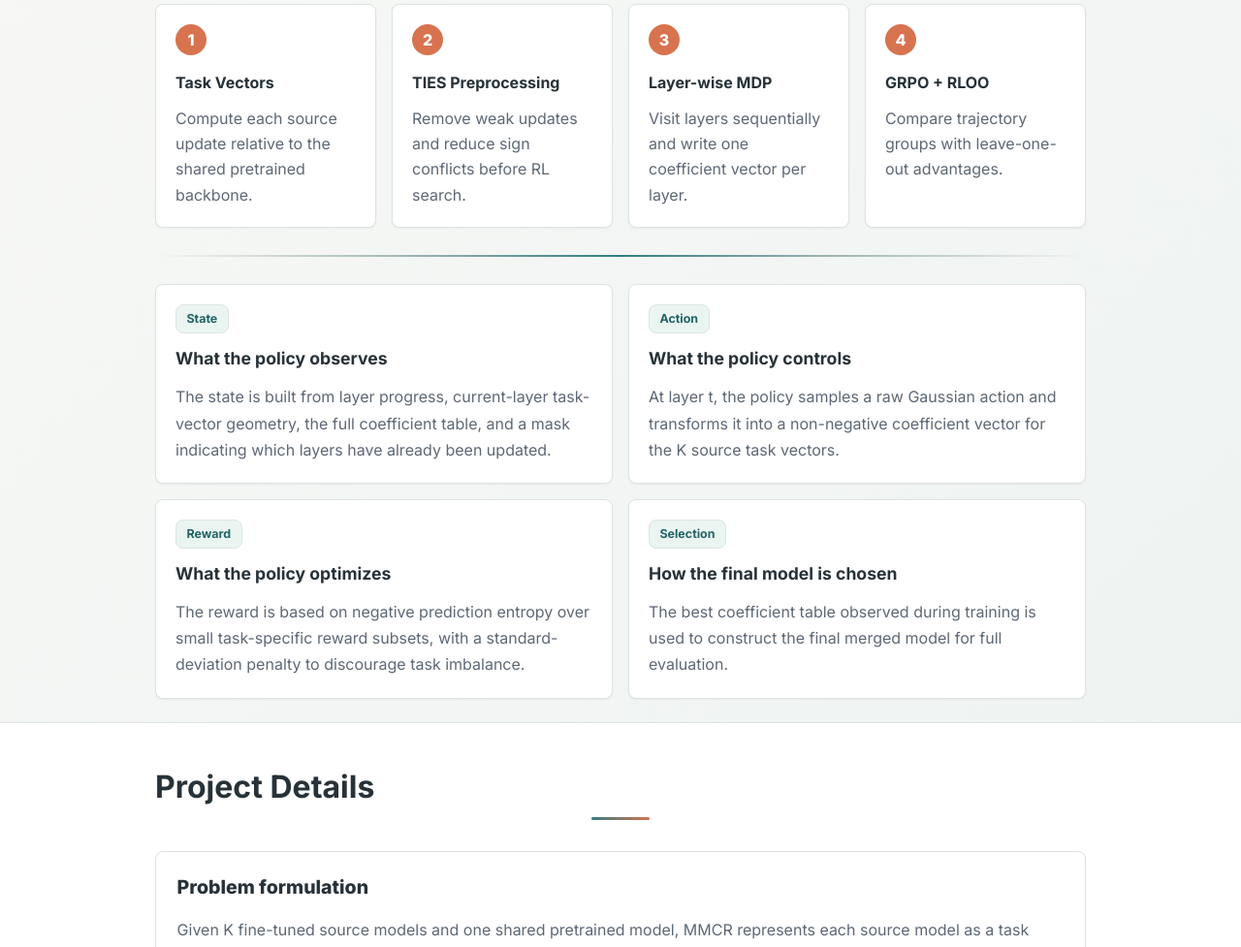
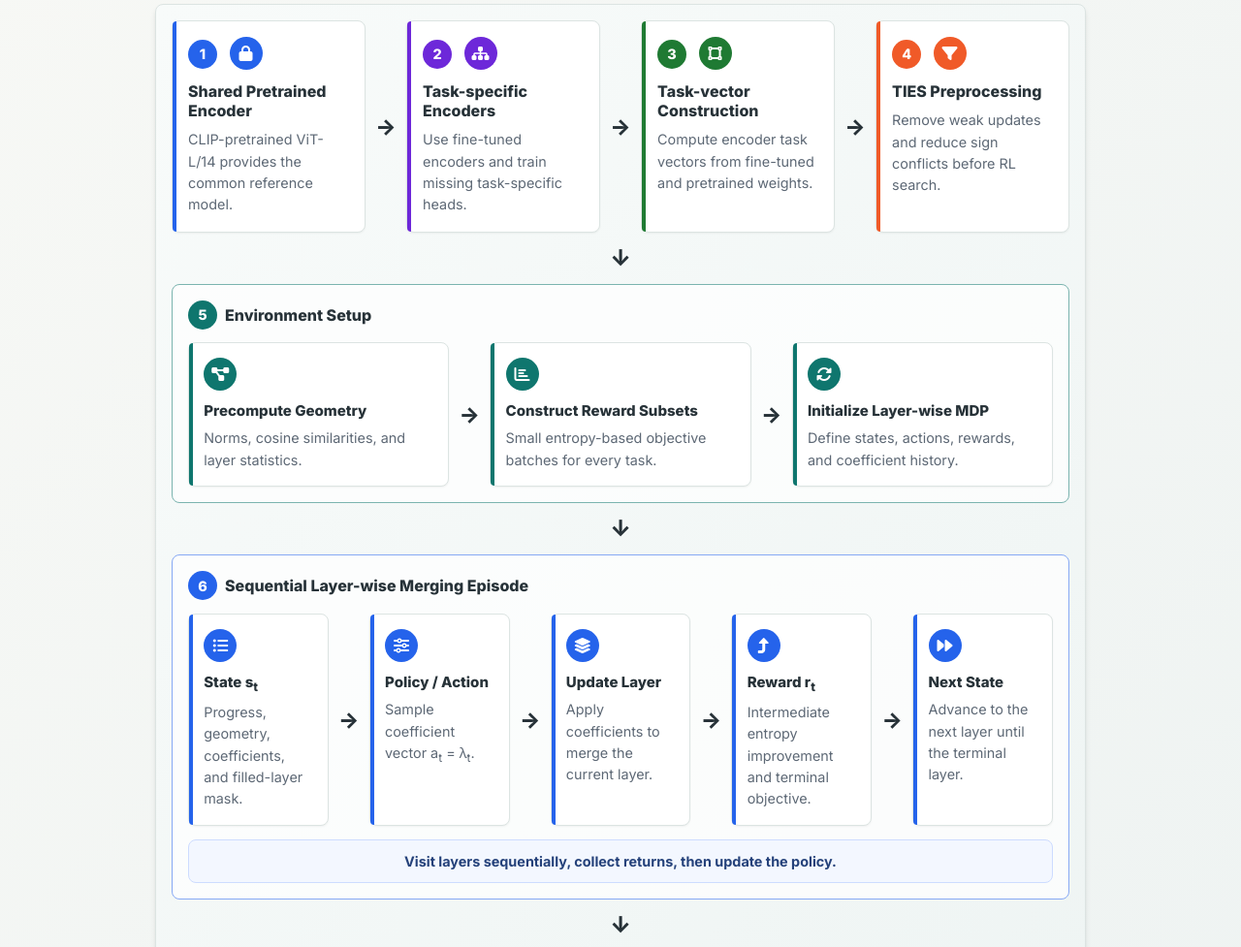
Before and after one commit to fangfangirl/RL_final, a plain HTML site: page index.html in a window 1280 px wide. Shown: the part 1775-2752 px from the top of the page at 97% size. Drawn offline with Linux system fonts and the light colour scheme.

Commit message:
Refine MMCR workflow section

```diff
--- a/index.html
+++ b/index.html
@@ -274,57 +274,132 @@
       <div class="hero-body">
         <div class="container is-max-desktop">
           <h2 class="title is-3">MMCR Pipeline</h2>
-          <div class="pipeline">
-            <div class="pipeline-step">
-              <span>1</span>
-              <h3>Task Vectors</h3>
-              <p>Compute each source update relative to the shared pretrained backbone.</p>
+          <div class="workflow-diagram" aria-label="Overall MMCR workflow">
+            <div class="workflow-row workflow-row-four">
+              <article class="workflow-node blue">
+                <span class="workflow-number">1</span>
+                <i class="fas fa-lock"></i>
+                <h3>Shared Pretrained Encoder</h3>
+                <p>CLIP-pretrained ViT-L/14 provides the common reference model.</p>
+              </article>
+              <span class="workflow-arrow">→</span>
+              <article class="workflow-node purple">
+                <span class="workflow-number">2</span>
+                <i class="fas fa-sitemap"></i>
+                <h3>Task-specific Encoders</h3>
+                <p>Use fine-tuned encoders and train missing task-specific heads.</p>
+              </article>
+              <span class="workflow-arrow">→</span>
+              <article class="workflow-node green">
+                <span class="workflow-number">3</span>
+                <i class="fas fa-vector-square"></i>
+                <h3>Task-vector Construction</h3>
+                <p>Compute encoder task vectors from fine-tuned and pretrained weights.</p>
+              </article>
+              <span class="workflow-arrow">→</span>
+              <article class="workflow-node orange">
+                <span class="workflow-number">4</span>
+                <i class="fas fa-filter"></i>
+                <h3>TIES Preprocessing</h3>
+                <p>Remove weak updates and reduce sign conflicts before RL search.</p>
+              </article>
             </div>
-            <div class="pipeline-step">
-              <span>2</span>
-              <h3>TIES Preprocessing</h3>
-              <p>Remove weak updates and reduce sign conflicts before RL search.</p>
-            </div>
-            <div class="pipeline-step">
-              <span>3</span>
-              <h3>Layer-wise MDP</h3>
-              <p>Visit layers sequentially and write one coefficient vector per layer.</p>
-            </div>
-            <div class="pipeline-step">
-              <span>4</span>
-              <h3>GRPO + RLOO</h3>
-              <p>Compare trajectory groups with leave-one-out advantages.</p>
+
+            <div class="workflow-down">↓</div>
+
+            <section class="workflow-band teal">
+              <div class="workflow-band-title">
+                <span class="workflow-number">5</span>
+                <h3>Environment Setup</h3>
+              </div>
+              <div class="workflow-row workflow-row-three">
+                <article class="workflow-mini">
+                  <i class="fas fa-project-diagram"></i>
+                  <h4>Precompute Geometry</h4>
+                  <p>Norms, cosine similarities, and layer statistics.</p>
+                </article>
+                <span class="workflow-arrow">→</span>
+                <article class="workflow-mini">
+                  <i class="fas fa-chart-bar"></i>
+                  <h4>Construct Reward Subsets</h4>
+                  <p>Small entropy-based objective batches for every task.</p>
+                </article>
+                <span class="workflow-arrow">→</span>
+                <article class="workflow-mini">
+                  <i class="fas fa-sync-alt"></i>
+                  <h4>Initialize Layer-wise MDP</h4>
+                  <p>Define states, actions, rewards, and coefficient history.</p>
+                </article>
+              </div>
+            </section>
+
+            <div class="workflow-down">↓</div>
+
+            <section class="workflow-band blue">
+              <div class="workflow-band-title">
+                <span class="workflow-number">6</span>
+                <h3>Sequential Layer-wise Merging Episode</h3>
+              </div>
+              <div class="workflow-row workflow-row-five">
+                <article class="workflow-mini">
+                  <i class="fas fa-list-ul"></i>
+                  <h4>State s<sub>t</sub></h4>
+                  <p>Progress, geometry, coefficients, and filled-layer mask.</p>
+                </article>
+                <span class="workflow-arrow">→</span>
+                <article class="workflow-mini">
+                  <i class="fas fa-sliders-h"></i>
+                  <h4>Policy / Action</h4>
+                  <p>Sample coefficient vector a<sub>t</sub> = λ<sub>t</sub>.</p>
+                </article>
+                <span class="workflow-arrow">→</span>
+                <article class="workflow-mini">
+                  <i class="fas fa-layer-group"></i>
+                  <h4>Update Layer</h4>
+                  <p>Apply coefficients to merge the current layer.</p>
+                </article>
+                <span class="workflow-arrow">→</span>
+                <article class="workflow-mini">
+                  <i class="fas fa-level-up-alt"></i>
+                  <h4>Reward r<sub>t</sub></h4>
+                  <p>Intermediate entropy improvement and terminal objective.</p>
+                </article>
+                <span class="workflow-arrow">→</span>
+                <article class="workflow-mini">
+                  <i class="fas fa-forward"></i>
+                  <h4>Next State</h4>
+                  <p>Advance to the next layer until the terminal layer.</p>
+                </article>
+              </div>
+              <p class="workflow-loop">Visit layers sequentially, collect returns, then update the policy.</p>
+            </section>
+
+            <div class="workflow-down">↓</div>
+
+            <div class="workflow-row workflow-row-three">
+              <article class="workflow-node purple">
+                <span class="workflow-number">7</span>
+                <i class="fas fa-brain"></i>
+                <h3>Policy Optimization</h3>
+                <p>MMCR uses grouped trajectories and return leave-one-out advantages.</p>
+              </article>
+              <span class="workflow-arrow">→</span>
+              <article class="workflow-node green">
+                <span class="workflow-number">8</span>
+                <i class="fas fa-table"></i>
+                <h3>Best Coefficient Table</h3>
+                <p>Select the best layer-wise coefficients and build the merged encoder.</p>
+              </article>
+              <span class="workflow-arrow">→</span>
+              <article class="workflow-node orange">
+                <span class="workflow-number">9</span>
+                <i class="fas fa-clipboard-check"></i>
+                <h3>Final Evaluation</h3>
+                <p>Evaluate with task-specific heads on the full evaluation split.</p>
+              </article>
             </div>
           </div>
 
-          <div class="section-divider" role="presentation"></div>
-
-          <div class="method-grid">
-            <div class="method-card">
-              <span class="method-tag">State</span>
-              <h3>What the policy observes</h3>
-              <p>The state is built from layer progress, current-layer task-vector geometry, the full coefficient table,
-                and a mask indicating which layers have already been updated.</p>
-            </div>
-            <div class="method-card">
-              <span class="method-tag">Action</span>
-              <h3>What the policy controls</h3>
-              <p>At layer t, the policy samples a raw Gaussian action and transforms it into a non-negative coefficient
-                vector for the K source task vectors.</p>
-            </div>
-            <div class="method-card">
-              <span class="method-tag">Reward</span>
-              <h3>What the policy optimizes</h3>
-              <p>The reward is based on negative prediction entropy over small task-specific reward subsets, with a
-                standard-deviation penalty to discourage task imbalance.</p>
-            </div>
-            <div class="method-card">
-              <span class="method-tag">Selection</span>
-              <h3>How the final model is chosen</h3>
-              <p>The best coefficient table observed during training is used to construct the final merged model for
-                full evaluation.</p>
-            </div>
-          </div>
         </div>
       </div>
     </section>
--- a/static/css/index.css
+++ b/static/css/index.css
@@ -273,8 +273,6 @@ body {
   line-height: 1.45;
 }
 
-.experiment-grid,
-.method-grid,
 .analysis-grid,
 .card-grid,
 .takeaway-grid {
@@ -282,11 +280,6 @@ body {
   gap: 1rem;
 }
 
-.experiment-grid {
-  grid-template-columns: repeat(3, minmax(0, 1fr));
-}
-
-.method-grid,
 .analysis-grid,
 .takeaway-grid {
   grid-template-columns: repeat(2, minmax(0, 1fr));
@@ -296,8 +289,6 @@ body {
   grid-template-columns: repeat(3, minmax(0, 1fr));
 }
 
-.experiment-card,
-.method-card,
 .analysis-card,
 .info-card,
 .takeaway-card {
@@ -308,8 +299,6 @@ body {
   box-shadow: var(--shadow-sm);
 }
 
-.experiment-card h3,
-.method-card h3,
 .analysis-card h3,
 .info-card h3,
 .takeaway-card h3 {
@@ -319,8 +308,6 @@ body {
   margin-bottom: 0.75rem;
 }
 
-.experiment-card p,
-.method-card p,
 .analysis-card p,
 .info-card p,
 .takeaway-card p {
@@ -341,71 +328,198 @@ body {
   box-shadow: var(--shadow-sm);
 }
 
-.experiment-card pre {
-  margin-top: 1rem;
-  padding: 1rem !important;
-  font-size: 0.78rem !important;
+.workflow-diagram {
+  margin: 0 auto 1.75rem;
+  padding: 1rem;
+  background: linear-gradient(135deg, #f8fbfa 0%, #eef4f3 100%);
+  border: 1px solid var(--border-color);
+  border-radius: var(--border-radius);
+  box-shadow: var(--shadow-md);
 }
 
-.method-tag {
-  display: inline-block;
-  margin-bottom: 0.75rem;
-  padding: 0.25rem 0.65rem;
-  color: var(--primary-hover);
-  background: #eaf5f2;
-  border: 1px solid var(--border-color);
-  border-radius: var(--border-radius);
-  font-size: 0.78rem;
-  font-weight: 700;
+.workflow-row {
+  display: grid;
+  align-items: stretch;
+  gap: 0.65rem;
 }
 
-.pipeline {
-  display: grid;
-  grid-template-columns: repeat(4, minmax(0, 1fr));
-  gap: 1rem;
-  margin-bottom: 1.5rem;
+.workflow-row-four {
+  grid-template-columns: 1fr auto 1fr auto 1fr auto 1fr;
 }
 
-.pipeline-step {
+.workflow-row-three {
+  grid-template-columns: 1fr auto 1fr auto 1fr;
+}
+
+.workflow-row-five {
+  grid-template-columns: 1fr auto 1fr auto 1fr auto 1fr auto 1fr;
+}
+
+.workflow-node,
+.workflow-mini {
   position: relative;
-  min-height: 190px;
-  padding: 1.25rem;
+  min-width: 0;
   background: var(--background-primary);
   border: 1px solid var(--border-color);
   border-radius: var(--border-radius);
   box-shadow: var(--shadow-sm);
 }
 
-.pipeline-step span {
+.workflow-node {
+  padding: 1rem;
+  min-height: 180px;
+}
+
+.workflow-mini {
+  padding: 0.95rem;
+  min-height: 145px;
+}
+
+.workflow-node::before,
+.workflow-mini::before {
+  content: "";
+  position: absolute;
+  inset: 0 auto 0 0;
+  width: 4px;
+  border-radius: var(--border-radius) 0 0 var(--border-radius);
+  background: var(--primary-color);
+}
+
+.workflow-node.blue {
+  --workflow-accent: #2563eb;
+}
+
+.workflow-node.purple {
+  --workflow-accent: #6d28d9;
+}
+
+.workflow-node.green {
+  --workflow-accent: #1f7a33;
+}
+
+.workflow-node.orange {
+  --workflow-accent: #f05a28;
+}
+
+.workflow-node::before,
+.workflow-mini::before {
+  background: var(--workflow-accent, var(--primary-color));
+}
+
+.workflow-node > i,
+.workflow-mini > i {
   display: inline-flex;
   align-items: center;
   justify-content: center;
-  width: 32px;
-  height: 32px;
-  margin-bottom: 1rem;
+  width: 34px;
+  height: 34px;
+  margin-bottom: 0.75rem;
   border-radius: 50%;
   color: white;
-  background: var(--accent-color);
+  background: var(--workflow-accent, var(--primary-color));
+}
+
+.workflow-number {
+  display: inline-flex;
+  align-items: center;
+  justify-content: center;
+  width: 30px;
+  height: 30px;
+  margin-right: 0.5rem;
+  border-radius: 50%;
+  color: white;
+  background: var(--workflow-accent, var(--primary-color));
+  font-size: 0.9rem;
   font-weight: 800;
 }
 
-.pipeline-step h3 {
-  margin-bottom: 0.6rem;
+.workflow-node h3,
+.workflow-mini h4,
+.workflow-band-title h3 {
   color: var(--text-primary);
-  font-size: 1rem;
-  font-weight: 700;
+  font-weight: 800;
+  line-height: 1.25;
 }
 
-.pipeline-step p {
-  color: var(--text-secondary);
-  line-height: 1.65;
+.workflow-node h3 {
+  margin-bottom: 0.55rem;
+  font-size: 1rem;
 }
 
-.section-divider {
-  width: 100%;
-  height: 2px;
-  margin: 1.75rem 0;
-  background: linear-gradient(90deg, transparent, #a8bab8, var(--primary-color), #a8bab8, transparent);
+.workflow-mini h4 {
+  margin-bottom: 0.45rem;
+  font-size: 0.94rem;
+}
+
+.workflow-node p,
+.workflow-mini p,
+.workflow-loop {
+  color: var(--text-secondary);
+  font-size: 0.9rem;
+  line-height: 1.55;
+}
+
+.workflow-arrow,
+.workflow-down {
+  display: flex;
+  align-items: center;
+  justify-content: center;
+  color: var(--text-primary);
+  font-weight: 800;
+}
+
+.workflow-arrow {
+  font-size: 1.4rem;
+}
+
+.workflow-down {
+  margin: 0.5rem 0;
+  font-size: 1.45rem;
+}
+
+.workflow-band {
+  --workflow-accent: var(--primary-color);
+  padding: 1rem;
+  background: rgba(255, 255, 255, 0.72);
+  border: 1px solid color-mix(in srgb, var(--workflow-accent) 55%, white);
+  border-radius: var(--border-radius);
+}
+
+.workflow-band.teal {
+  --workflow-accent: #0f766e;
+}
+
+.workflow-band.blue {
+  --workflow-accent: #2563eb;
+}
+
+.workflow-band .workflow-mini::before {
+  background: var(--workflow-accent);
+}
+
+.workflow-band .workflow-mini > i {
+  background: var(--workflow-accent);
+}
+
+.workflow-band-title {
+  display: flex;
+  align-items: center;
+  margin-bottom: 0.85rem;
+}
+
+.workflow-band-title .workflow-number {
+  background: var(--workflow-accent);
+}
+
+.workflow-loop {
+  margin-top: 0.9rem;
+  padding: 0.65rem 1rem;
+  background: #f3f7ff;
+  border: 1px solid #cddcff;
+  border-radius: var(--border-radius);
+  color: #24417a;
+  text-align: center;
+  font-weight: 700;
 }
 
 .detail-block {
@@ -903,13 +1017,26 @@ code {
 /* Mobile Responsive Improvements */
 @media screen and (max-width: 768px) {
   .metric-grid,
-  .pipeline,
   .card-grid.three {
     grid-template-columns: 1fr;
   }
 
-  .experiment-grid,
-  .method-grid,
+  .workflow-row-four,
+  .workflow-row-three,
+  .workflow-row-five {
+    grid-template-columns: 1fr;
+  }
+
+  .workflow-arrow {
+    transform: rotate(90deg);
+    min-height: 1.25rem;
+  }
+
+  .workflow-node,
+  .workflow-mini {
+    min-height: auto;
+  }
+
   .analysis-grid,
   .takeaway-grid,
   .detail-grid,
@@ -925,10 +1052,6 @@ code {
 
   .metric-card {
     min-height: 112px;
-  }
-
-  .pipeline-step {
-    min-height: auto;
   }
 
   .setup-list div {
```
